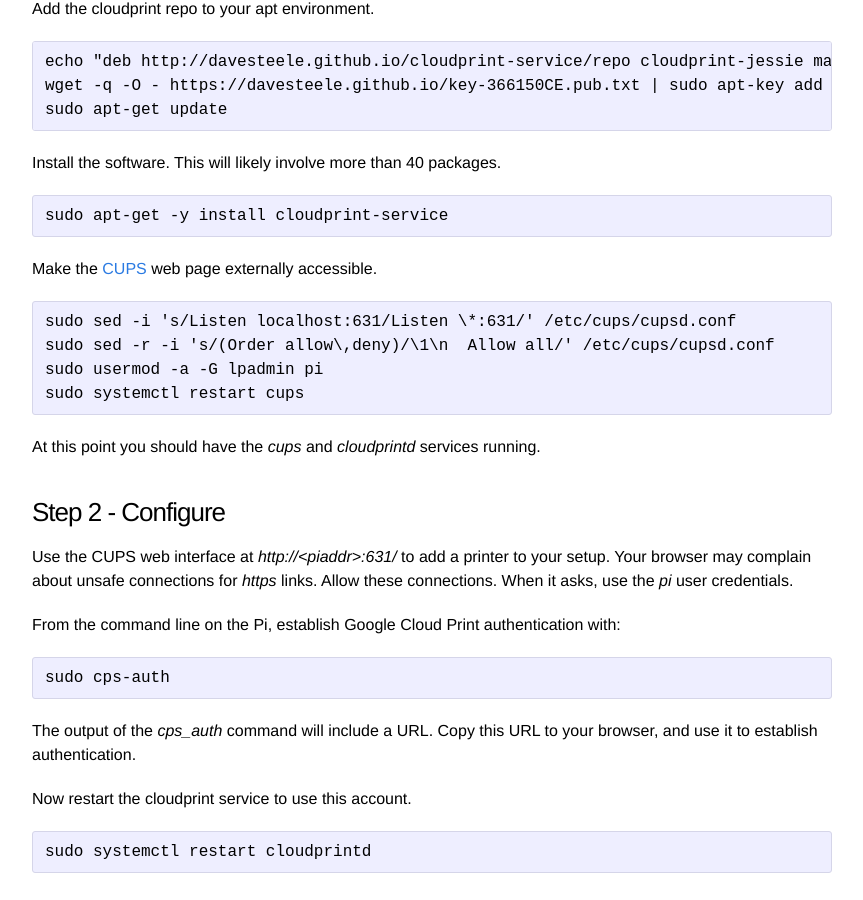
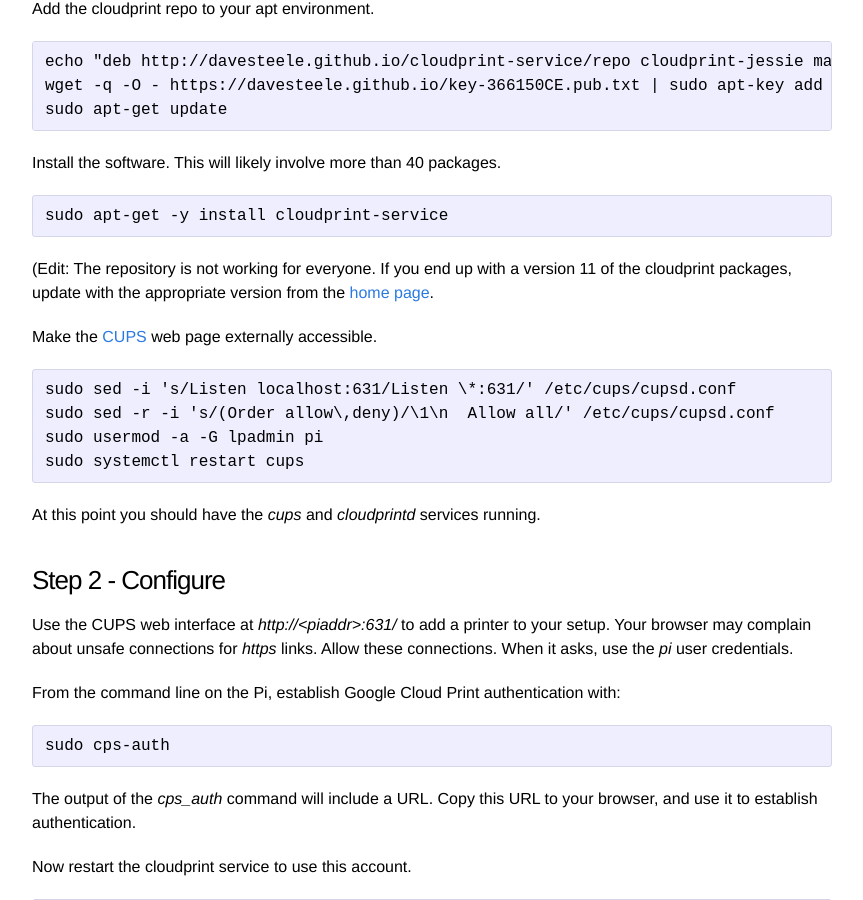
Before and after one commit to davesteele/davesteele.github.io, a Jekyll site: the page built from _posts/2016-04-23-raspberry-pi-cloudprint.markdown, in a window 1280 px wide and 900 px high, scrolled down 814 px. Shown: the whole window, without its empty margins (208-1071 px from the left). Built offline with Jekyll 4.4.1, drawn with Linux system fonts in a browser that asks for light colours; comment, search, counter and statistics services are not loaded.

Commit message:
Raspberry Pi cloudprint: Add repository workaround

```diff
--- a/_posts/2016-04-23-raspberry-pi-cloudprint.markdown
+++ b/_posts/2016-04-23-raspberry-pi-cloudprint.markdown
@@ -44,9 +44,12 @@ Add the cloudprint repo to your apt environment.
     wget -q -O - https://davesteele.github.io/key-366150CE.pub.txt | sudo apt-key add -
     sudo apt-get update
 
- Install the software. This will likely involve more than 40 packages.
+Install the software. This will likely involve more than 40 packages.
 
     sudo apt-get -y install cloudprint-service
+
+(Edit: The repository is not working for everyone. If you end up with a version 11 of the cloudprint packages, update with the
+appropriate version from the [home page](http://davesteele.github.io/cloudprint-service/).
 
 Make the [CUPS] web page externally accessible.
 
```
